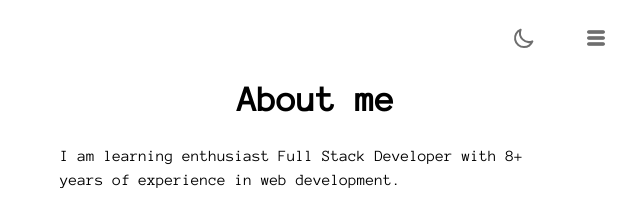
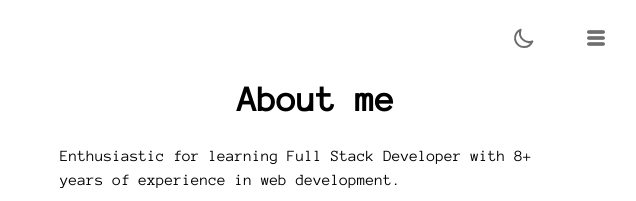
Before and after one commit to MadaProjects/personal-site, a Gatsby site: page /about-me in a window 1280 px wide. Shown: the top 201 px of the page, 644-1280 px from the left. Built offline with nearby package versions, Linux system fonts and the light colour scheme; Gatsby itself is replaced by a stand-in of ours.

Commit message:
Grammar fix

```diff
--- a/src/pages/about-me.js
+++ b/src/pages/about-me.js
@@ -21,8 +21,8 @@ const AboutMePage = () => {
             </h1>
             <div className='mt-2  dark:text-green'>
               <p className='mb-3'>
-                I am learning enthusiast Full Stack Developer with 8+ years
-                of experience in web development.
+                Enthusiastic for learning Full Stack Developer with 8+
+                years of experience in web development.
               </p>
               <p className='mb-3'>
                 I had started my career as a professional Web Developer
```
